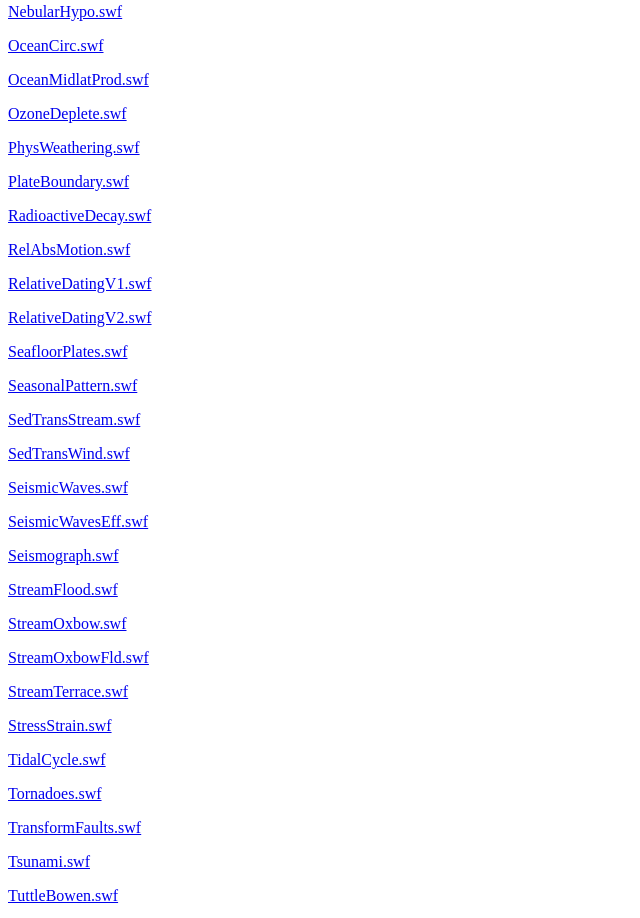
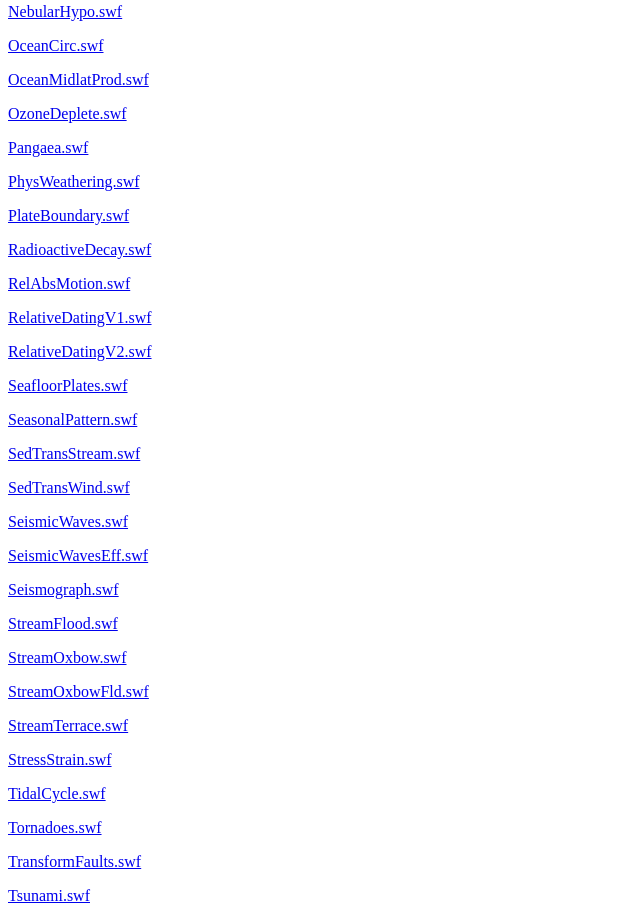
Before and after one commit to GeologieAnimationen/SwfToHtml, a plain HTML site: page index.html in a window 1280 px wide. Shown: the part 2049-2967 px from the top of the page, without its empty margins (0-640 px from the left). Drawn offline with Linux system fonts and the light colour scheme.

Commit message:
Update index.html

```diff
--- a/index.html
+++ b/index.html
@@ -69,6 +69,7 @@
 <p><a href="https://geologieanimationen.github.io/SwfToHtml/geoscience_old/index_dynamic.html?data=OceanCirc.swf">OceanCirc.swf</a></p>
 <p><a href="https://geologieanimationen.github.io/SwfToHtml/geoscience_old/index_dynamic.html?data=OceanMidlatProd.swf">OceanMidlatProd.swf</a></p>
 <p><a href="https://geologieanimationen.github.io/SwfToHtml/geoscience_old/index_dynamic.html?data=OzoneDeplete.swf">OzoneDeplete.swf</a></p>
+<p><a href="https://geologieanimationen.github.io/SwfToHtml/geoscience_old/index_dynamic.html?data=Pangaea.swf">Pangaea.swf</a></p>
 <p><a href="https://geologieanimationen.github.io/SwfToHtml/geoscience_old/index_dynamic.html?data=PhysWeathering.swf">PhysWeathering.swf</a></p>
 <p><a href="https://geologieanimationen.github.io/SwfToHtml/geoscience_old/index_dynamic.html?data=PlateBoundary.swf">PlateBoundary.swf</a></p>
 <p><a href="https://geologieanimationen.github.io/SwfToHtml/geoscience_old/index_dynamic.html?data=RadioactiveDecay.swf">RadioactiveDecay.swf</a></p>
```
